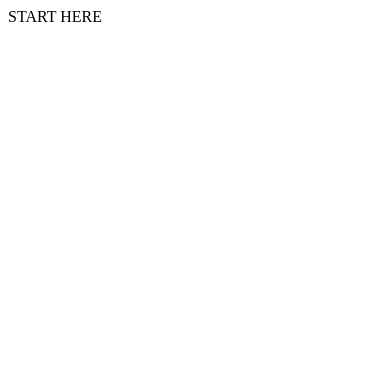
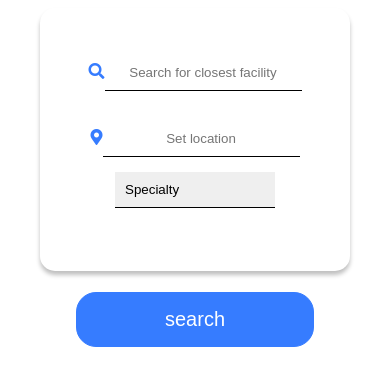
Before and after one commit to Mohamilr/Medlink, a React (Create React App) app: page / in a window 390 px wide. Shown: the top 386 px of the page. Built offline with nearby package versions, Linux system fonts and the light colour scheme.

Commit message:
[feat]: build search component

```diff
--- a/public/index.html
+++ b/public/index.html
@@ -24,6 +24,9 @@
       work correctly both with client-side routing and a non-root public URL.
       Learn how to configure a non-root public URL by running `npm run build`.
     -->
+    <!-- fontawesome -->
+    <link rel="stylesheet" href="https://use.fontawesome.com/releases/v5.8.1/css/all.css"
+        integrity="sha384-50oBUHEmvpQ+1lW4y57PTFmhCaXp0ML5d60M1M7uH2+nqUivzIebhndOJK28anvf" crossorigin="anonymous">
     <title>React App</title>
   </head>
   <body>
--- /dev/null
+++ b/src/App.css
@@ -0,0 +1,7 @@
+:root {
+    font-family: Calibri;
+    box-sizing: border-box;
+    --main-color: #367CFF;
+    --text-color: #000000;
+    --button-color: #ffffff;
+}
--- a/src/App.js
+++ b/src/App.js
@@ -1,5 +1,6 @@
 import React from 'react';
 import Routes from './routes/routes';
+import './App.css'
 
 function App() {
   return (
--- a/src/components/home/home.js
+++ b/src/components/home/home.js
@@ -1,10 +1,11 @@
 import React from 'react';
+import Search from '../search/search';
 
 const Home = () => {
     return (
-        <div>
-            START HERE
-        </div>
+        <main>
+            <Search />
+        </main>
     )
 }
 
--- /dev/null
+++ b/src/components/search/search.css
@@ -0,0 +1,60 @@
+.search-cont {
+    margin:  0 auto;
+    text-align: center;
+    display: flex;
+    justify-content: center;
+    box-shadow: 0px 4px 4px rgba(0, 0, 0, 0.25);
+    border-radius: 15px;
+}
+
+.icons {
+    color: var(--main-color);
+}
+
+.search-input {
+    padding: 10px;
+    border: none;
+}
+
+.search-select {
+    padding: 10px;
+    border: none;
+    appearance: none;
+    width: 12em;
+}
+
+.search-btn {
+    margin: 4px;
+    padding: 5px 10px;
+    border-radius: 10px;
+    border: 1px solid var(--main-color);
+    background-color: var(--main-color);
+    color: var(--button-color);
+}
+
+@media only screen and (max-width: 720px) {
+    .search-cont {
+        display: flex;
+        flex-direction: column;
+        margin: 0 2em;
+        padding: 2em 2em 0;
+    }
+
+    .search-input {
+        text-align: center;
+        border-bottom: 1px solid var(--text-color);
+        margin: 15px 0;
+    }
+
+    .search-select {
+        border-bottom: 1px solid var(--text-color);
+    }
+
+    .search-btn {
+        position: relative;
+        top: 4em;
+        padding: 15px;
+        font-size: 20px;
+        border-radius: 20px;
+    }
+}
--- /dev/null
+++ b/src/components/search/search.js
@@ -0,0 +1,29 @@
+import React from 'react';
+import './search.css'
+
+const Search = () => {
+    return (
+        <div className='search-cont'>
+            <div>
+           <span><i class="fas icons fa-search"></i></span><input type='text' placeholder='Search for closest facility' className='search-input' />
+            </div>
+            <div>
+            <span><i class="fas icons fa-map-marker-alt"></i></span><input type='text' placeholder='Set location' className='search-input'/>
+            </div>
+            <div>
+            <select className='search-select'>
+                <option>Specialty</option>
+                <option>Dentists</option>
+                <option>Gynecologists</option>
+                <option>Optamologists</option>
+                <option>Pediatritians</option>
+                <option>Cardiologists</option>
+            </select>
+            </div>
+
+            <input type='button' value='search' className='search-btn' />
+        </div>
+    )
+}
+
+export default Search;
```
Also changed, not shown: 1 other file (tests, documents, lock files or other folders).
